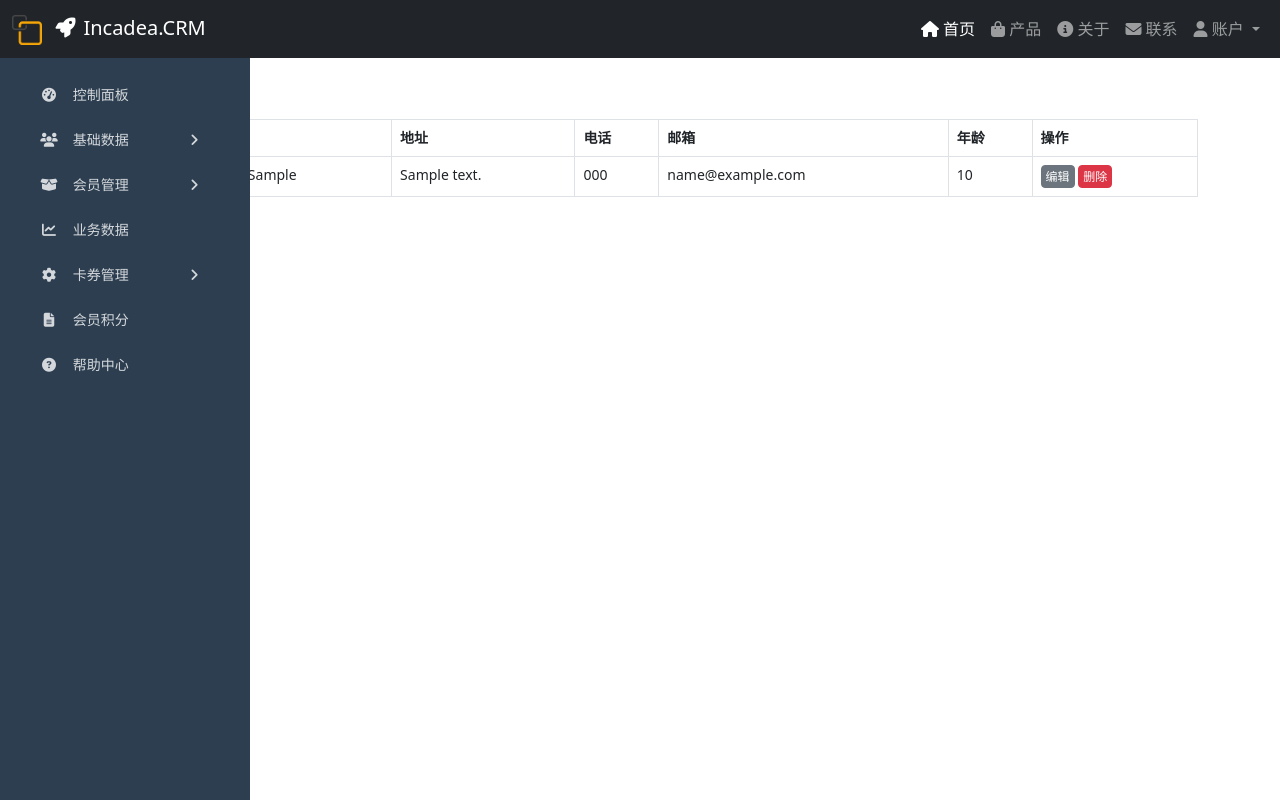
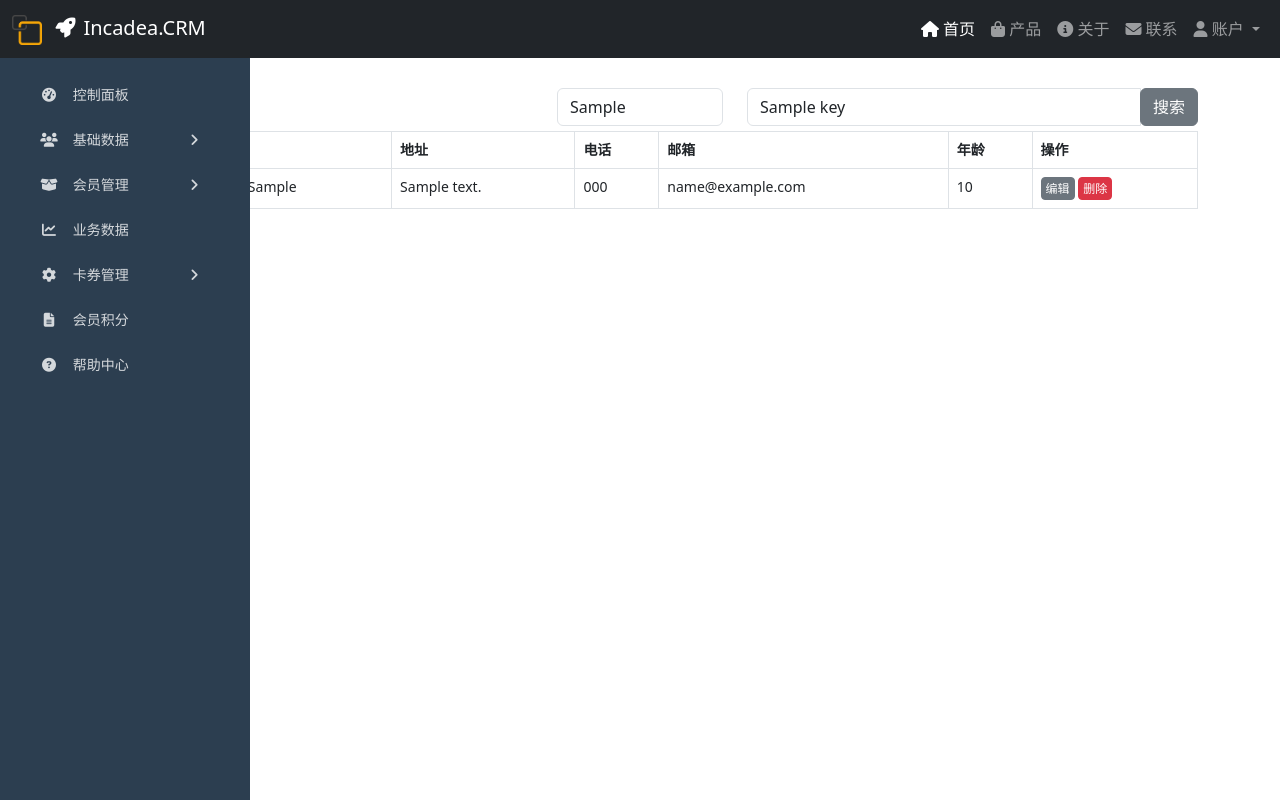
Before and after one commit to GaryGuo3970/PythonCRM, a Django app: template pythoncrm/crm/templates/basicdata/customer_list.html in a window 1280 px wide. Run offline with Django 5.2, Linux system fonts and the light colour scheme; the template is opened without the code that fills it: most values are stand-ins (such as "Sample title", 1, 10 or a date in 2020).

Commit message:
add search in cusotmer list

```diff
--- a/pythoncrm/crm/templates/basicdata/customer_list.html
+++ b/pythoncrm/crm/templates/basicdata/customer_list.html
@@ -1,8 +1,32 @@
 {% extends 'layout/layout.html' %}
 {% block content %}
 <h5>客户</h5>
-<div>
-    <a class="btn btn-primary btn-sm" href="customeradd">添加</a>
+<div style="margin-bottom: 5px;">
+    <form method="get" class="form-inline">
+        <div class="row">
+            <div class="col-sm-5">
+                <a class="btn btn-primary btn-sm" href="customeradd">添加</a>
+            </div>
+            <div class="col-sm-2">
+                <select class="form-control" name="field">
+                    {% for f in field_list %}
+                        <option value="{{f.0}}" {% if f.0 == field %}selected{% endif %}>{{f.1}}</option>
+                    {% endfor %}
+                </select>
+            </div>
+            <div class="col-sm-5">
+                <div class="input-group">
+                    <input type="text" class="form-control" placeholder="请输入搜索条件" aria-describedby="button-addon2"
+                        name="key" value="{{key}}">
+                    <div class="input-group-btn">
+                        <button class="btn btn-secondary" type="submit">
+                            <span class="glyphicon glyphicon-search">搜索</span>
+                        </button>
+                    </div>
+                </div>
+            </div>
+        </div>
+    </form>
 </div>
 <table class="table table-bordered table-hover">
     <thead>
@@ -21,12 +45,13 @@
         <td>{{ m.address }}</td>
         <td>{{ m.phone }}</td>
         <td>{{ m.email }}</td>
-        <td>{{ m.age }}</td>                <td>
+        <td>{{ m.age }}</td>
+        <td>
             <a class="btn btn-secondary btn-sm" href="customeredit?id={{ m.id}}">编辑</a>
             <a class="btn btn-danger btn-sm" href="customerdelete?id={{m.id}}">删除</a>
         </td>
     </tr>
     {% endfor %}
-</div>
-
+    </div>
+</table>
 {% endblock %}
```
Also changed, not shown: pythoncrm/crm/views.py (+13 -2 lines), pythoncrm/db.sqlite3.
